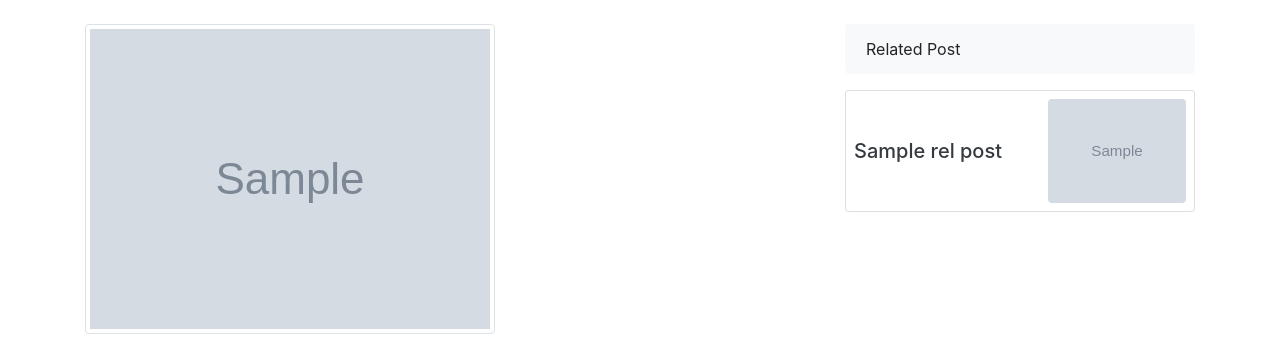
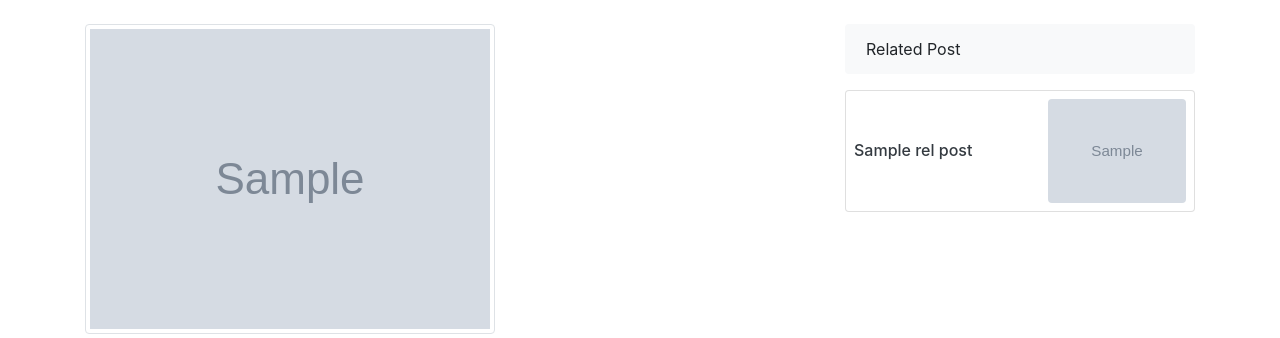
Before and after one commit to ronytarafder99/Simple-Django-Blog, a Django app: template template/posts.html in a window 1280 px wide. Shown: the part 56-394 px from the top of the page. Run offline with Django 3.2, Linux system fonts and the light colour scheme; the template is opened without the code that fills it: most values are stand-ins (such as "Sample title", 1, 10 or a date in 2020); some libraries are stand-ins or nearby versions.

Commit message:
trying two days to deploy

```diff
--- a/template/posts.html
+++ b/template/posts.html
@@ -23,7 +23,7 @@
       <ul class="col-12">
         {% for rel_post in related_posts %}
         <a href="/blog/{{rel_post.url}}" class="p-2 row p-0 text-dark list-group-item d-flex justify-content-between align-items-center">
-          <h5 class="px-0 py-2 col-12 col-md-7 mb-0">{{rel_post.title}}</h5>
+          <h6 class="pl-0 py-2 col-12 col-md-7 mb-0">{{rel_post.title}}</h6>
           <div class="col-12 col-md-5 px-0 image-parent">
             <img style="max-width: 100%; border-radius: .25rem; min-width: 120px;object-fit: cover; min-height: 80px;"
               src="/media/{{rel_post.image}}"
```
